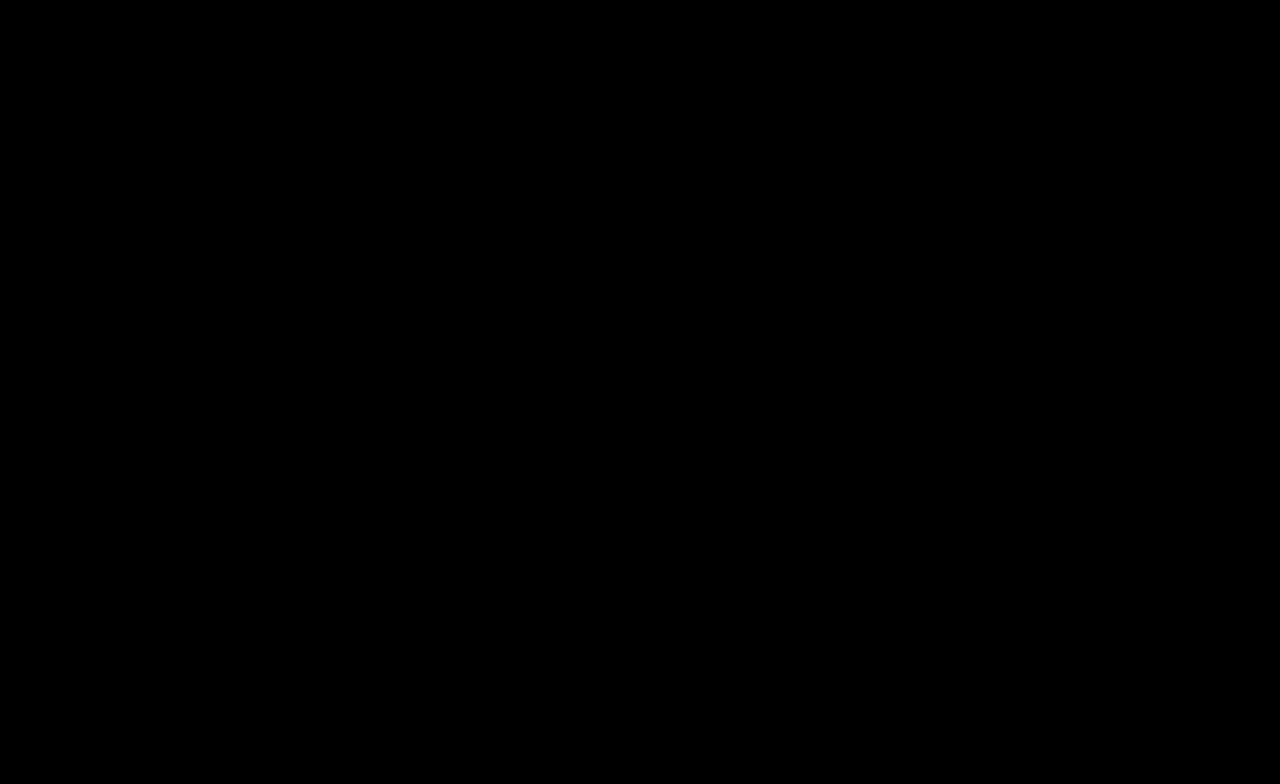
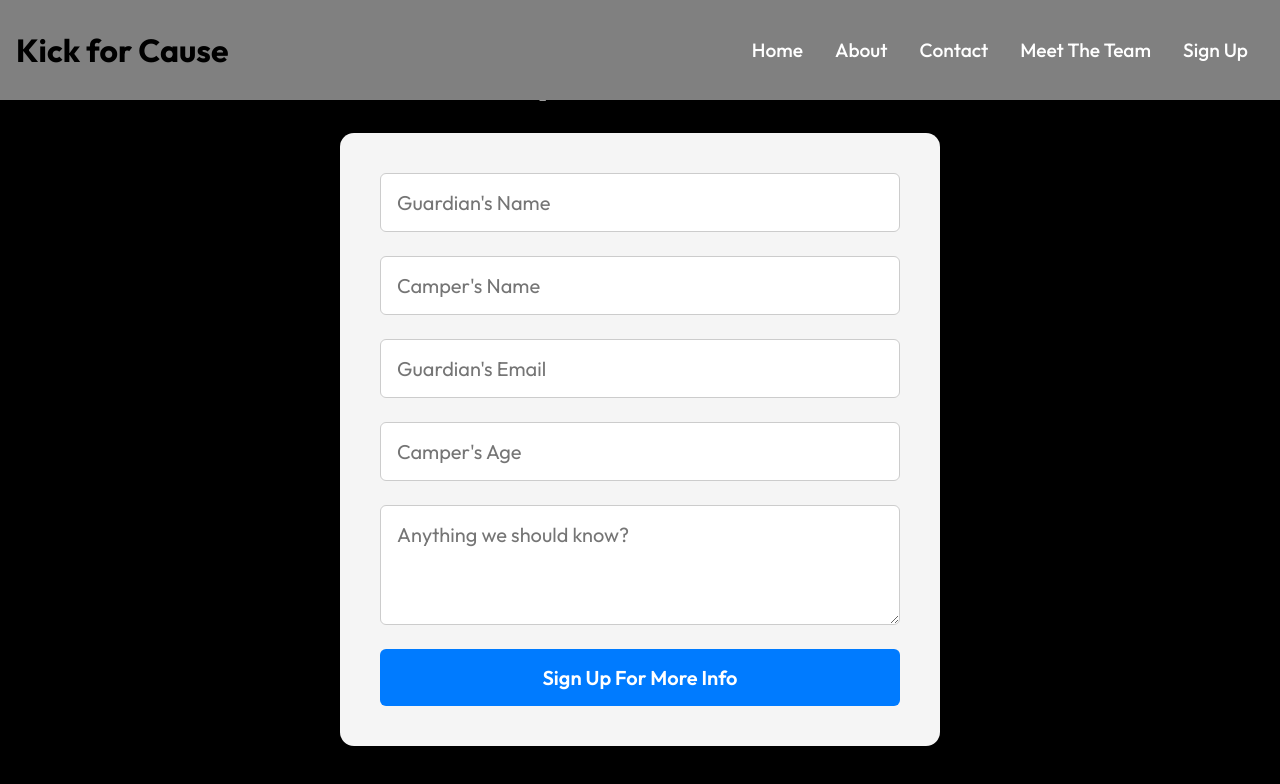
Before and after one commit to rayirthdasgupta/kick-for-cause, a React (Create React App) app: page /signup in a window 1280 px wide. Before the commit this address had no page. Shown: the top 784 px of the page. Built offline with nearby package versions, Linux system fonts and the light colour scheme.

Commit message:
Sign Up Form

```diff
--- a/package.json
+++ b/package.json
@@ -29,7 +29,7 @@
     "web-vitals": "^2.1.4"
   },
   "scripts": {
-    "start": "react-scripts start",
+    "start": "set HOST=0.0.0.0&& react-scripts start",
     "build": "react-scripts build",
     "test": "react-scripts test",
     "eject": "react-scripts eject"
--- a/src/App.js
+++ b/src/App.js
@@ -8,6 +8,7 @@
 //import { BrowserRouter, Switch, redirect } from "react-router-dom";
 import { ToastContainer } from "react-toastify";
 import MeetTheTeam from "./routes/MeetTheTeam.js";
+import SignUp from "./routes/SignUp.js";
 
 
 
@@ -21,6 +22,7 @@
       <Route path="/about" element={<About />} />
       <Route path="/contact" element={<Contact />} />
       <Route path = "/team" element = {<MeetTheTeam/>} />
+      <Route path = "/signup" element = {<SignUp/>} />
 
 
     </Routes>
--- a/src/components/HeroImgStyles.css
+++ b/src/components/HeroImgStyles.css
@@ -74,7 +74,7 @@
         width: 92vw;
         max-width: 100%;
         height: 200vh;
-        padding-top: 780px;
+        padding-top: 1100px;
         /*margin-right: 25px;*/
         margin-left: 15px;
 
--- a/src/components/Navbar.js
+++ b/src/components/Navbar.js
@@ -40,6 +40,9 @@
             <li>
                 <Link to="/team">Meet The Team</Link>
             </li>
+            <li>
+                <Link to="/signup">Sign Up</Link>
+            </li>
         </ul>
         <div className="hamburger" onClick={handleClick}>
             {click ? (<FaTimes size={20} style={{color: "#fff"}
--- /dev/null
+++ b/src/components/SignUp.css
@@ -0,0 +1,97 @@
+body {
+    background-color: #000;
+    margin: 0;
+    font-family: 'Segoe UI', sans-serif;
+    color: white;
+  }
+
+  .signup-container {
+    height: calc(100vh - 5px);  /* full screen minus navbar */
+    width: 100vw;
+    display: flex;
+    align-items: center;
+    justify-content: center;
+    flex-direction: column;
+    background-color: #000;
+    padding: 20px;
+    box-sizing: border-box;
+    /*margin-top: 60px;*/
+  }
+
+
+  .signup-title {
+    font-size: 42px;
+    font-weight: bold;
+    margin-bottom: 30px;
+    color: white;
+    background-color: transparent;
+
+  }
+
+  .signup-form {
+    width: 100%;
+    max-width: 600px;
+    background: #f5f5f5;
+    padding: 40px;
+    border-radius: 14px;
+    box-shadow: 0 4px 15px rgba(0, 0, 0, 0.2);
+    display: flex;
+    flex-direction: column;
+    gap: 24px;
+  }
+
+  .form-input,
+  .form-textarea {
+    font-size: 20px;
+    padding: 16px;
+    border-radius: 6px;
+    border: 1px solid #ccc;
+  }
+
+  .form-textarea {
+    resize: vertical;
+    min-height: 120px;
+  }
+
+  .form-button {
+    background-color: #007bff;
+    color: white;
+    font-size: 20px;
+    padding: 16px;
+    border: none;
+    border-radius: 6px;
+    cursor: pointer;
+    font-weight: 600;
+  }
+
+  .form-button:hover {
+    background-color: #0056b3;
+  }
+  @media screen and (max-width: 640px) {
+    .signup-container {
+        padding-top: 80px;
+        padding-left: 20px;
+        padding-right: 20px;
+      }
+
+      .signup-title {
+        font-size: 28px;
+        text-align: center;
+      }
+
+      .signup-form {
+        padding: 24px;
+        gap: 16px;
+      }
+
+      .form-input,
+      .form-textarea {
+        font-size: 16px;
+        padding: 12px;
+      }
+
+      .form-button {
+        font-size: 16px;
+        padding: 12px;
+      }
+  }
--- a/src/routes/Contact.js
+++ b/src/routes/Contact.js
@@ -6,7 +6,7 @@
 const Contact = () => {
   return <div>
     <Navbar/>
-    <HeroImg2 heading = "CONTACT US." text="For information about enrollment or any questions you have, contact us at 425-738-2825 or kickforcausesportscamp@gmail.com"/>
+    <HeroImg2 heading = "CONTACT." text="For information about enrollment or any questions you have, contact us at 425-738-2825 or kickforcausesportscamp@gmail.com"/>
     {/*<Footer/>*/}
   </div>
 };
--- /dev/null
+++ b/src/routes/SignUp.js
@@ -0,0 +1,62 @@
+import React, { useState } from 'react';
+import '../components/SignUp.css';
+import Navbar from '../components/Navbar.js';
+
+const SignUp = () => {
+  const [formData, setFormData] = useState({
+    name: '',
+    email: '',
+    age: '',
+    message: '',
+  });
+
+  const handleChange = (e) => {
+    setFormData({ ...formData, [e.target.name]: e.target.value });
+  };
+
+  const handleSubmit = (e) => {
+    e.preventDefault();
+
+    const form = e.target;
+
+    fetch("/", {
+      method: "POST",
+      headers: { "Content-Type": "application/x-www-form-urlencoded" },
+      body: new URLSearchParams(new FormData(form)).toString(),
+    })
+      .then(() => {
+        alert("Thanks for signing up!");
+        form.reset();
+      })
+      .catch((error) => alert(error));
+  };
+
+
+  return <div>
+    <Navbar/>
+    <div className="signup-container">
+      <h1 className='signup-title'>Camp Interest Form</h1>
+      <form
+      name = "camp-signup"
+      method = "POST"
+      data-netlify = "true"
+      onSubmit={handleSubmit}
+      className='signup-form'
+      >
+        <input type = "hidden" name = "form-name" value = "camp-signup" />
+        <input name="parent-name" type="text" placeholder="Guardian's Name" className='form-input' required />
+        <input name="camper-name" type="text" placeholder="Camper's Name" className='form-input' required />
+        <input name="email" type="email" placeholder="Guardian's Email" className='form-input' required />
+        <input name="age" type="number" placeholder="Camper's Age" className='form-input' required />
+        <textarea name="message" placeholder="Anything we should know?" className='form-textarea'/>
+        <button type="submit" className='form-button'>Sign Up For More Info</button>
+      </form>
+    </div>
+
+  </div>
+
+
+
+};
+
+export default SignUp;
```
